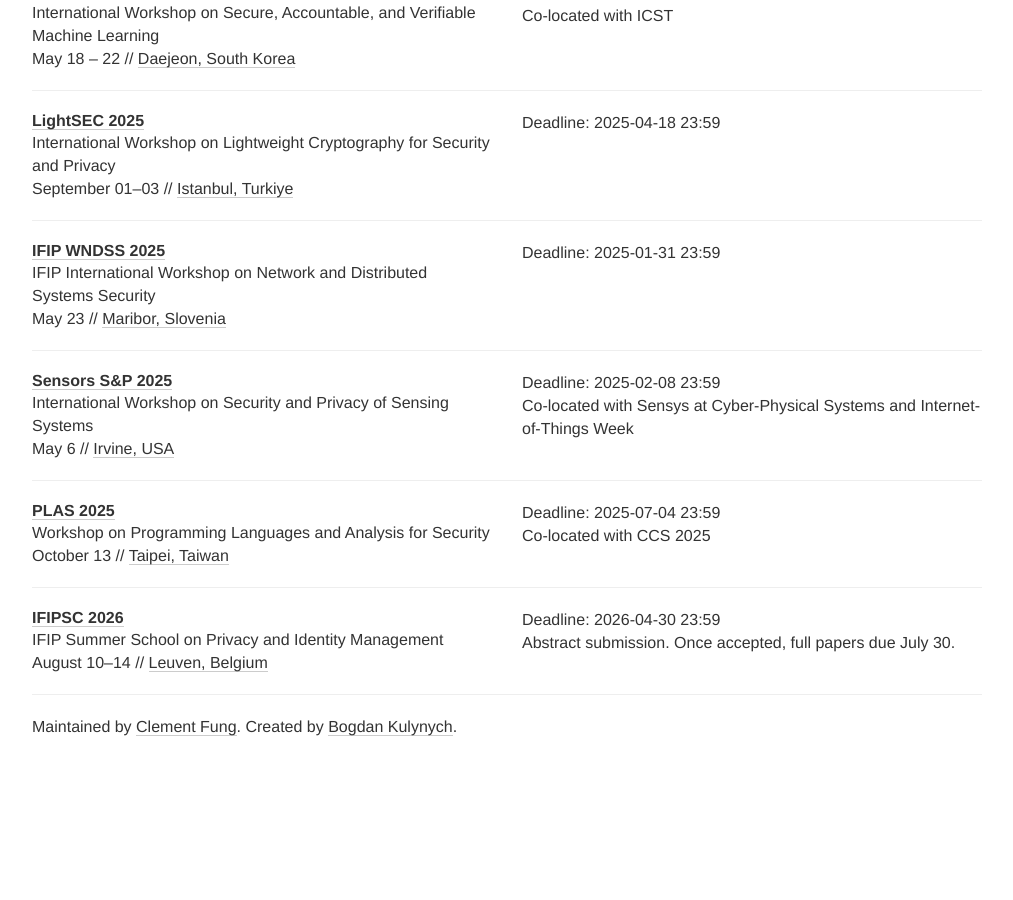
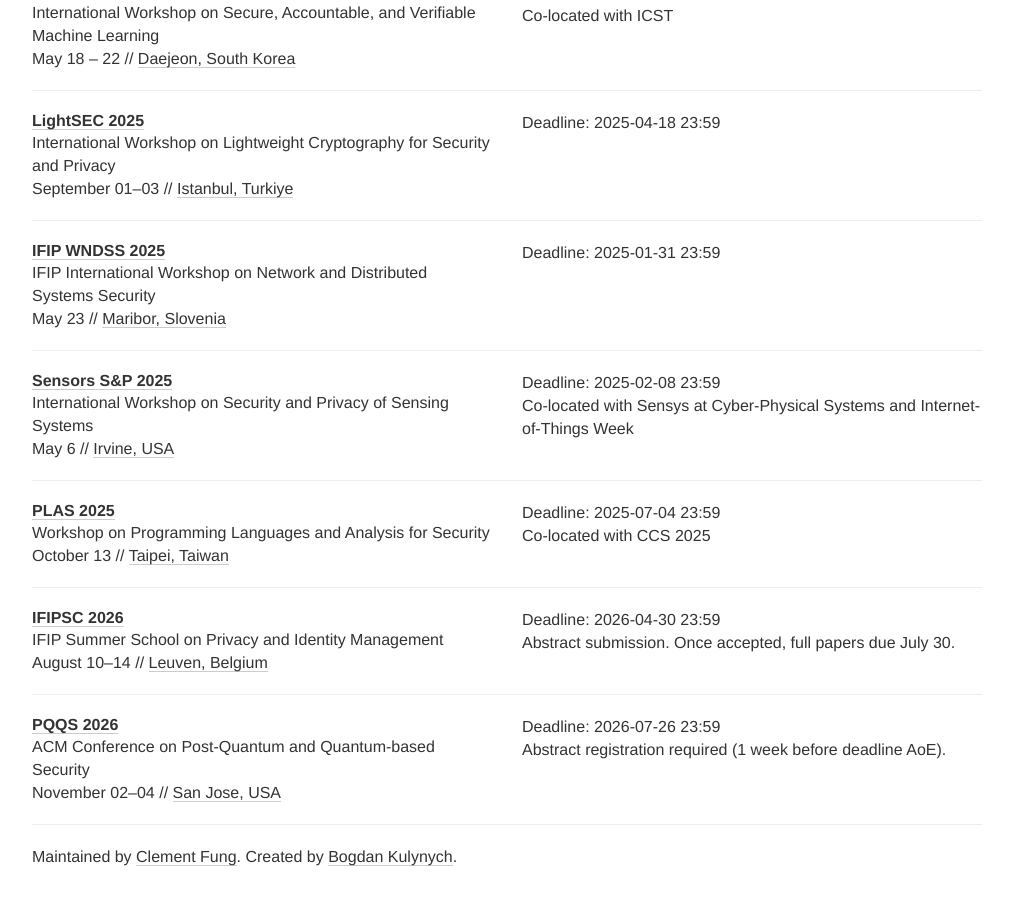
Before and after one commit to sec-deadlines/sec-deadlines.github.io, a Jekyll site: the page built from index.html, in a window 1280 px wide and 900 px high, scrolled down 27742 px. Shown: the whole window, without its empty margins (133-1146 px from the left). Built offline with Jekyll 4.4.1, drawn with Linux system fonts in a browser that asks for light colours; nearby versions of some CDN libraries; comment, search, counter and statistics services are not loaded; before the commit the page ends 28512 px from its top, so only the background shows below that.

Commit message:
Update conferences.yml
Add PQQS conference (ACM Conference on Post-Quantum and Quantum-based Security)

See for more details: https;//www.pqqs.org

```diff
--- a/_data/conferences.yml
+++ b/_data/conferences.yml
@@ -1977,3 +1977,13 @@
   date: August 10-14
   place: Leuven, Belgium
   tags: [PRIV, SHOP]
+
+- name: PQQS
+  description: ACM Conference on Post-Quantum and Quantum-based Security
+  year: 2026
+  link: https://www.pqqs.org
+  deadline: ["2026-07-26 23:59"]
+  comment: Abstract registration required (1 week before deadline AoE).
+  date: November 02-04
+  place: San Jose, USA
+  tags: [CRYPTO, SEC, CONF]
```
